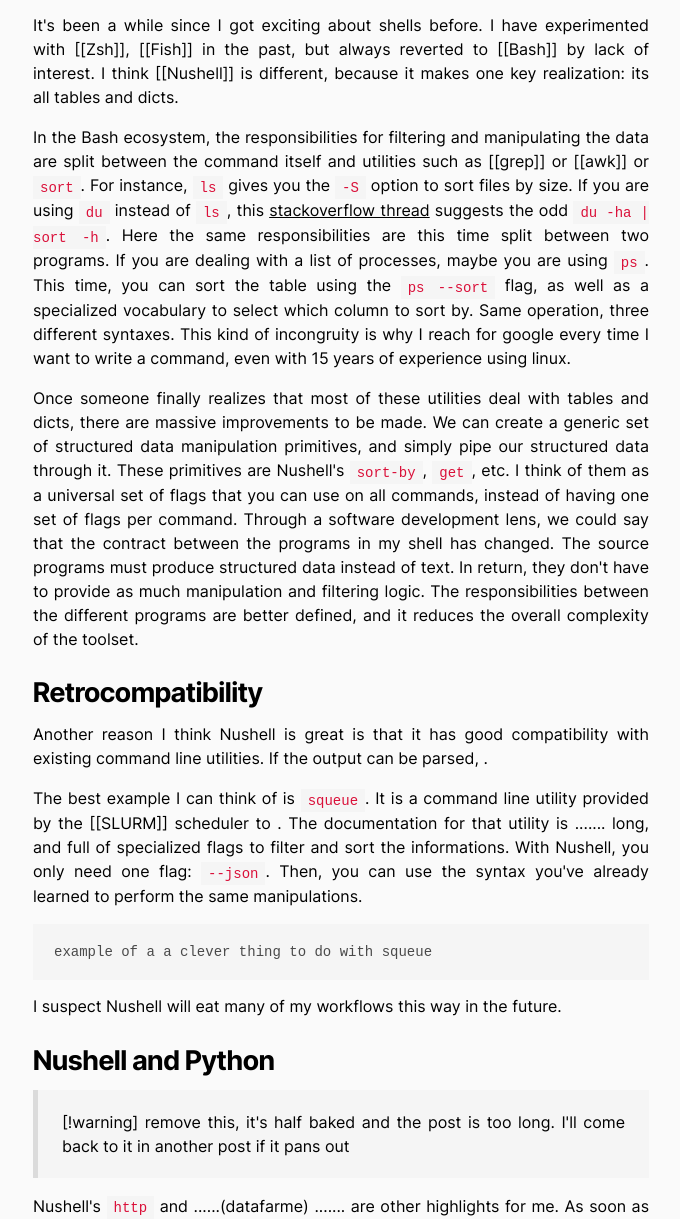
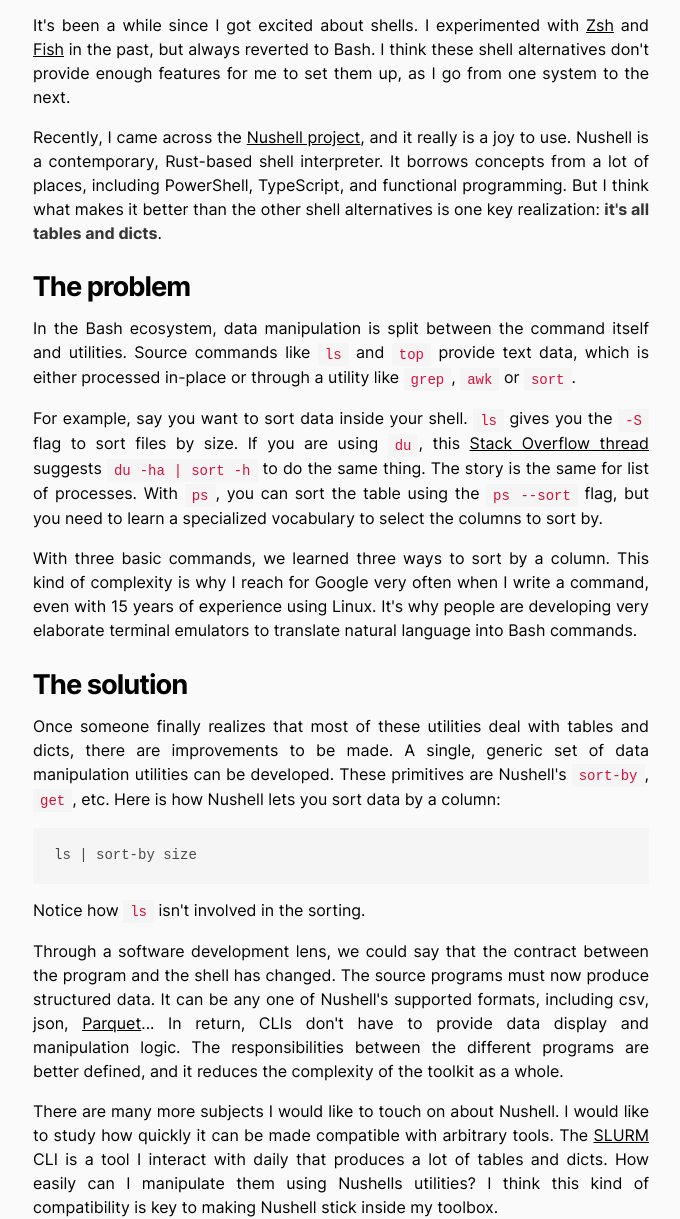
Before and after one commit to davidlandry93/davidlandry93.github.io, an Eleventy site: page content/posts/nushell.md in a window 1280 px wide. Shown: the part 461-1680 px from the top of the page, without its empty margins (299-979 px from the left). Built offline with nearby package versions, Linux system fonts and the light colour scheme; Eleventy itself is replaced by a stand-in of ours; code samples lack their colours; files that its build step writes are made by us from their sources.

Commit message:
Upload nushell post

````diff
--- a/content/posts/nushell.md
+++ b/content/posts/nushell.md
@@ -4,80 +4,55 @@
 image: nushell_crop.png
 tags:
   - Linux
+  - Nushell
 ---
 
 
-It's been a while since I got exciting about shells before. I have experimented with
-[[Zsh]], [[Fish]] in the past, but always reverted to [[Bash]] by lack of interest. I
-think [[Nushell]] is different, because it makes one key realization: its all tables and
-dicts.
+It's been a while since I got excited about shells.
+I experimented with [Zsh](https://www.zsh.org/) and [Fish](https://fishshell.com/) in the past, but always reverted to Bash.
+I think these shell alternatives don't provide enough features for me to set them up, as I go from one system to the next.
 
-In the Bash ecosystem, the responsibilities for filtering and manipulating the data are
-split between the command itself and utilities such as [[grep]] or [[awk]] or `sort`.
-For instance, `ls` gives you the `-S` option to sort files by size. If you are using
-`du` instead of `ls`, this [stackoverflow
+Recently, I came across the [Nushell project](https://www.nushell.sh/), and it really is a joy to use.
+Nushell is a contemporary, Rust-based shell interpreter.
+It borrows concepts from a lot of places, including PowerShell, TypeScript, and functional programming.
+But I think what makes it better than the other shell alternatives is one key realization: **it's all tables and dicts**.
+
+# The problem
+
+In the Bash ecosystem, data manipulation is split between the command itself and utilities.
+Source commands like `ls` and `top` provide text data, which is either processed in-place or through a utility like `grep`, `awk` or `sort`.
+
+For example, say you want to sort data inside your shell.
+`ls` gives you the `-S` flag to sort files by size.
+If you are using `du`, this [Stack Overflow
 thread](https://superuser.com/questions/368784/how-can-i-sort-all-files-by-size-in-a-directory)
-suggests the odd `du -ha | sort -h`. Here the same responsibilities are this time split
-between two programs. If you are dealing with a list of processes, maybe you are using
-`ps`. This time, you can sort the table using the `ps --sort` flag, as  well as a
-specialized vocabulary to select which column to sort by. Same operation, three
-different syntaxes. This kind of incongruity is why I reach for google every time I want
-to write a command, even with 15 years of experience using linux.
+suggests `du -ha | sort -h` to do the same thing.
+The story is the same for list of processes.
+With `ps`, you can sort the table using the `ps --sort` flag, but you need to learn a specialized vocabulary to select the columns to sort by.
 
-Once someone finally realizes that most of these utilities deal with tables and dicts,
-there are massive improvements to be made. We can create a generic set of structured
-data manipulation primitives, and simply pipe our structured data through it. These
-primitives are Nushell's `sort-by`, `get`, etc. I think of them as a universal set of
-flags that you can use on all commands, instead of having one set of flags per command.
-Through a software development lens, we could say that the contract between the programs
-in my shell has changed. The source programs must produce structured data instead of
-text. In return, they don't have to provide as much manipulation and filtering logic.
-The responsibilities between the different programs are better defined, and it reduces
-the overall complexity of the toolset.
+With three basic commands, we learned three ways to sort by a column.
+This kind of complexity is why I reach for Google very often when I write a command, even with 15 years of experience using Linux.
+It's why people are developing very elaborate terminal emulators to translate natural language into Bash commands.
 
-# Retrocompatibility
+# The solution
 
-Another reason I think Nushell is great is that it has good compatibility with existing
-command line utilities. If the output can be parsed, .
+Once someone finally realizes that most of these utilities deal with tables and dicts, there are improvements to be made.
+A single, generic set of data manipulation utilities can be developed.
+These primitives are Nushell's `sort-by`, `get`, etc.
+Here is how Nushell lets you sort data by a column:
+```
+ls | sort-by size
+```
+Notice how `ls` isn't involved in the sorting.
 
-The best example I can think of is `squeue`. It is a command line utility provided by
-the [[SLURM]] scheduler to . The documentation for that utility is ....... long, and
-full of specialized flags to filter and sort the informations. With Nushell, you only
-need one flag: `--json`. Then, you can use the syntax you've already learned to perform
-the same manipulations.
+Through a software development lens, we could say that the contract between the program and the shell has changed.
+The source programs must now produce structured data.
+It can be any one of Nushell's supported formats, including csv, json, [Parquet](https://parquet.apache.org/)...
+In return, CLIs don't have to provide data display and manipulation logic.
+The responsibilities between the different programs are better defined, and it reduces the complexity of the toolkit as a whole.
 
-```
-example of a a clever thing to do with squeue
-```
-I suspect Nushell will eat many of my workflows this way in the future.
-
-# Nushell and Python
-
->[!warning] remove this, it's half baked and the post is too long. I'll come back to it in another post if it pans out
-
-Nushell's `http` and ......(datafarme) ....... are other highlights for me. As soon as a
-remote resource was involved, I always reverted to [[Python]] . I never really took the
-time to understand [[curl]] or [[wget]]. {stencence about dataframe} Thanks to http and
-......., a lot of what was previously a script is now a one-liner.
-
-It is true to a point where I started thinking: what is the relationship between Nushell
-and Python? How to they itneract with each other? Manipulating dataframes was an obvious
-use case for Python. I wonder if nushell will absorb some of these responsibilities in
-my day to day.
-
-Another approach is to use nushell inside python. Does it make sense to want to be able
-to use Nushell programs inside python code, for instance? To reuse that structured data
-manipulation syntax that I already use to sort files and list processes on my OS? To be
-clear, what I'm suggesting is
-```python
-df = pd.read_parquet('my_dataframe.parquet')
-# usual python code
-new_dataframe = nushell(df, '...... valid sequence of nushell ops')
-```
-
-It seems like a stretch. The compilation-serialization-deserialization overhead that we
-need to send a dataframe to nushell probably makes this impractical. I'm already fluent
-in python, so I would probably end up manipulating the dataframe in python directly. But
-Rust has surprised us before.
-
-Only time will tell.
+There are many more subjects I would like to touch on about Nushell.
+I would like to study how quickly it can be made compatible with arbitrary tools.
+The [SLURM](https://slurm.schedmd.com/documentation.html) CLI is a tool I interact with daily that produces a lot of tables and dicts.
+How easily can I manipulate them using Nushells utilities?
+I think this kind of compatibility is key to making Nushell stick inside my toolbox.
````
Also changed, not shown: content/index.njk (+8 -6 lines).
